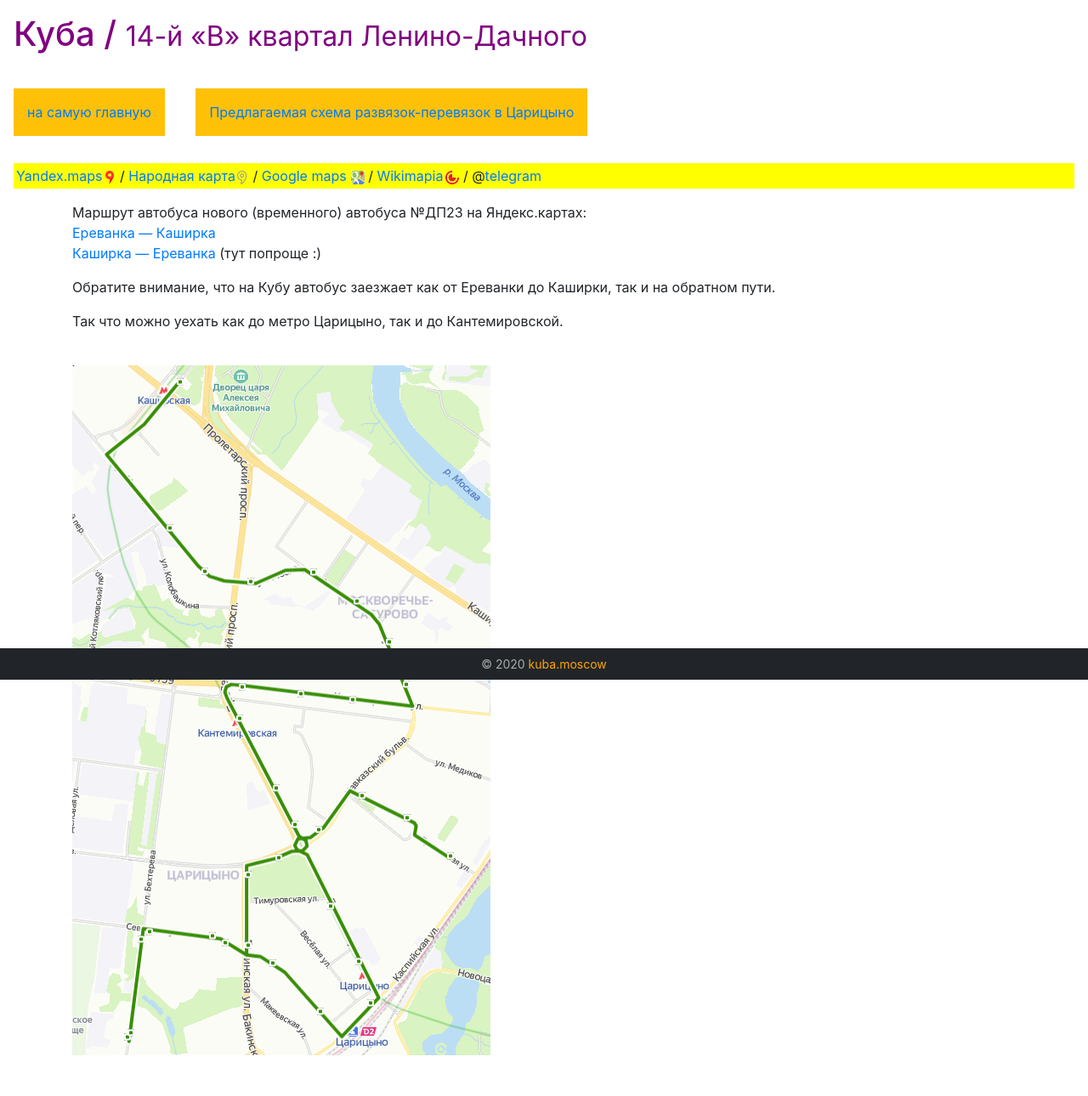
After one commit to aftaa/kuba.msk.ru, a PHP site: page /dp23.php in a window 1280 px wide. The commit adds this page. Shown: the whole page at 85% size. Run offline with PHP 8.4, Linux system fonts and the light colour scheme.

Commit message:
kuba dp23

```diff
--- /dev/null
+++ b/dp23.php
@@ -0,0 +1,23 @@
+<?php require_once 'include/header.php' ?>
+
+<div class="bg-warning" style="display: inline-block; padding: 1em; margin: 1em;">
+    <a href="/">на самую главную</a></div>
+
+<div class="bg-warning" style="display: inline-block; padding: 1em; margin: 1em;">
+    <a href="map.php">Предлагаемая схема развязок-перевязок в
+        Царицыно</a></div>
+
+<?php require_once 'include/maps.php' ?>
+
+<div class="container">
+    <p>Маршрут автобуса нового (временного) автобуса №ДП23 на&nbsp;Яндекс.картах:<br>
+        <a target="_blank" href="https://yandex.ru/maps/-/CCQpAPqwtB">Ереванка&nbsp;&mdash; Каширка</a> <br>
+        <a target="_blank" href="https://yandex.ru/maps/-/CCQpAPqwtB">Каширка&nbsp;&mdash; Ереванка</a> (тут попроще :)
+    </p>
+    <p>Обратите внимание, что на&nbsp;Кубу автобус заезжает как от&nbsp;Ереванки до&nbsp;Каширки, так и&nbsp;на&nbsp;обратном
+        пути.</p>
+    <p>Так что можно уехать как до&nbsp;метро Царицыно, так и&nbsp;до&nbsp;Кантемировской.</p>    <br>
+    <img alt="" src="/pics/dp23/ya.map.png">
+</div>
+<br><br>
+<?php require_once 'include/footer.php' ?>
--- a/include/header.php
+++ b/include/header.php
@@ -3,6 +3,8 @@
 <html lang="ru">
 <head>
     <title>Микрорайон Куба Москва</title>
+    <meta charset="utf-8">
+    <meta name="viewport" content="width=device-width, initial-scale=1, shrink-to-fit=no">
     <link rel="stylesheet" type="text/css" href="/css/bootstrap.css">
     <link rel="stylesheet" type="text/css" href="/css/bootstrap-grid.css">
     <link rel="stylesheet" type="text/css" href="/css/bootstrap-reboot.css">
```
Also changed, not shown: index.php (+10 -4 lines), map.php (+8 -8 lines), pics/dp23/ya.map.png (added).
